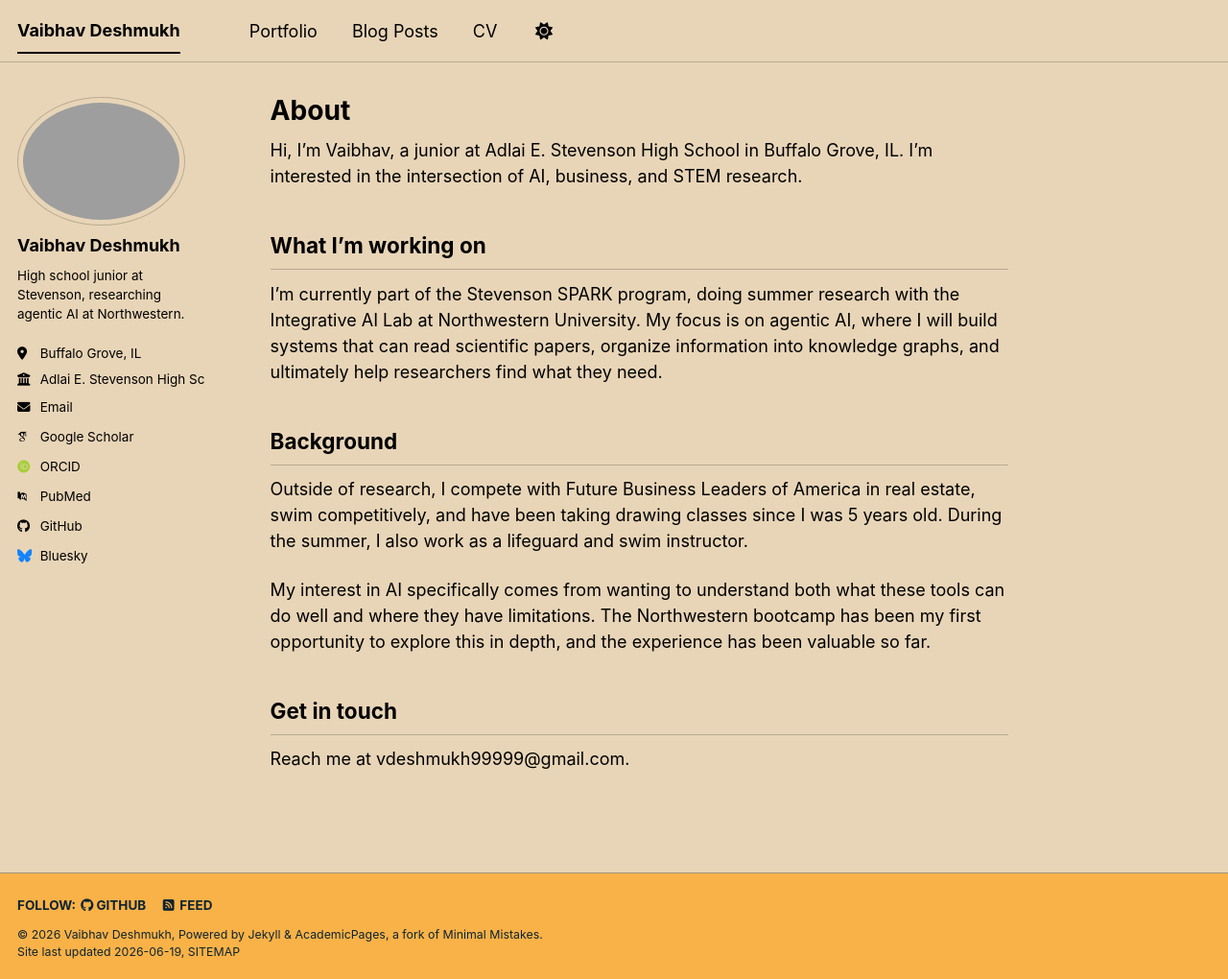
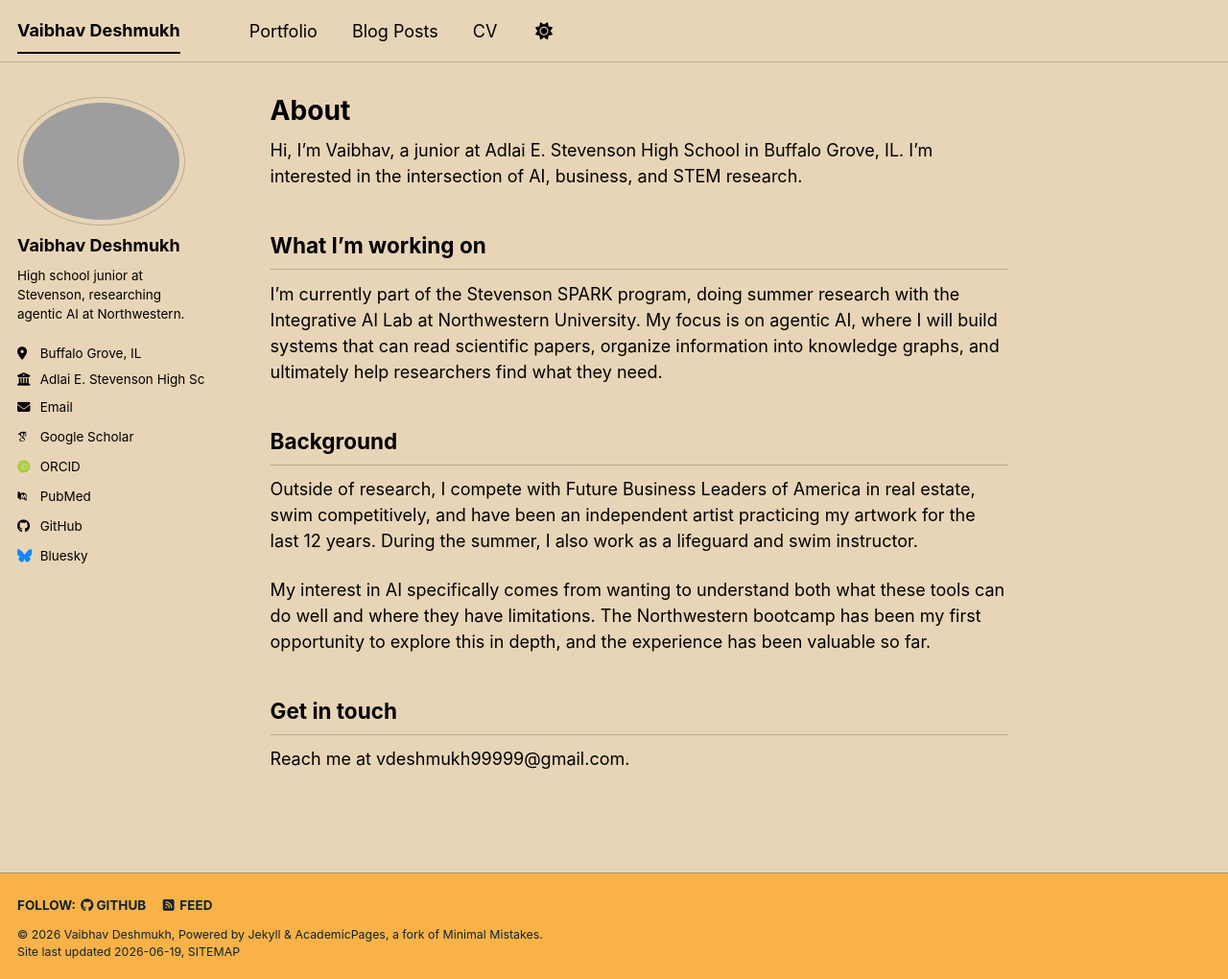
Before and after one commit to VaibhavDeshmukh1/VaibhavDeshmukh1.github.io, a Jekyll site: the page built from _pages/about.md, in a window 1280 px wide and 1020 px high. Shown: the whole window at 96% size. Built offline with Jekyll 4.4.1, drawn with Linux system fonts in a browser that asks for light colours; some web fonts are replaced; a script bundle is joined from its source files by our own code; library files that are not in the unit come from our copies.

Commit message:
changed about & cv content

```diff
--- a/_pages/about.md
+++ b/_pages/about.md
@@ -16,7 +16,7 @@ where I will build systems that can read scientific papers, organize information
 
 ## Background
 
-Outside of research, I compete with Future Business Leaders of America in real estate, swim competitively, and have been taking drawing classes since I was 5 years old. During the summer, I also work as a lifeguard and swim instructor.
+Outside of research, I compete with Future Business Leaders of America in real estate, swim competitively, and have been an independent artist practicing my artwork for the last 12 years. During the summer, I also work as a lifeguard and swim instructor.
 
 My interest in AI specifically comes from wanting to understand both what these tools can do well and where they have limitations. The Northwestern bootcamp has been my first opportunity to explore this in depth, and the experience has been valuable so far.
 
```
Also changed, not shown: _pages/cv.md (+1 -1 lines).
